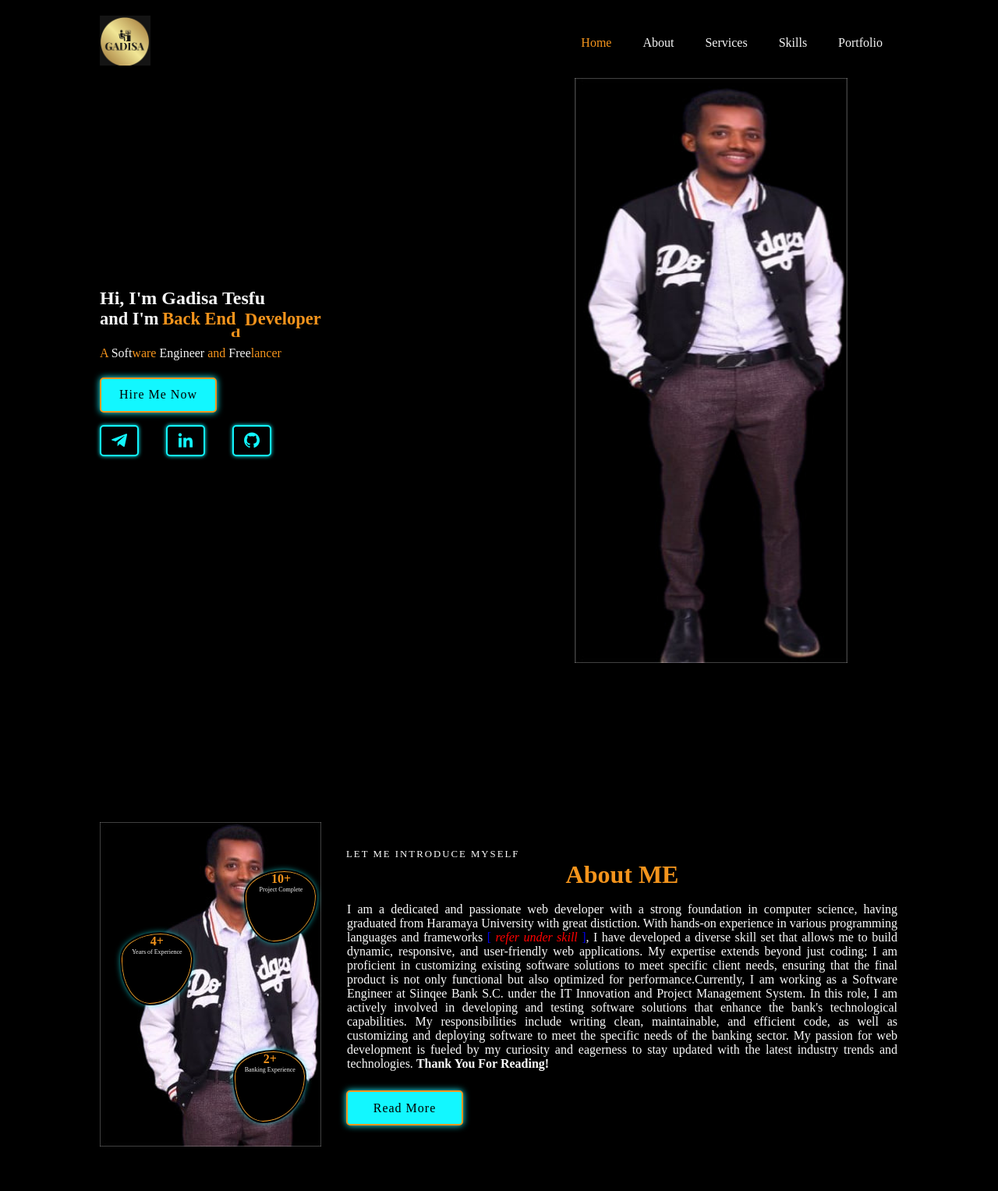
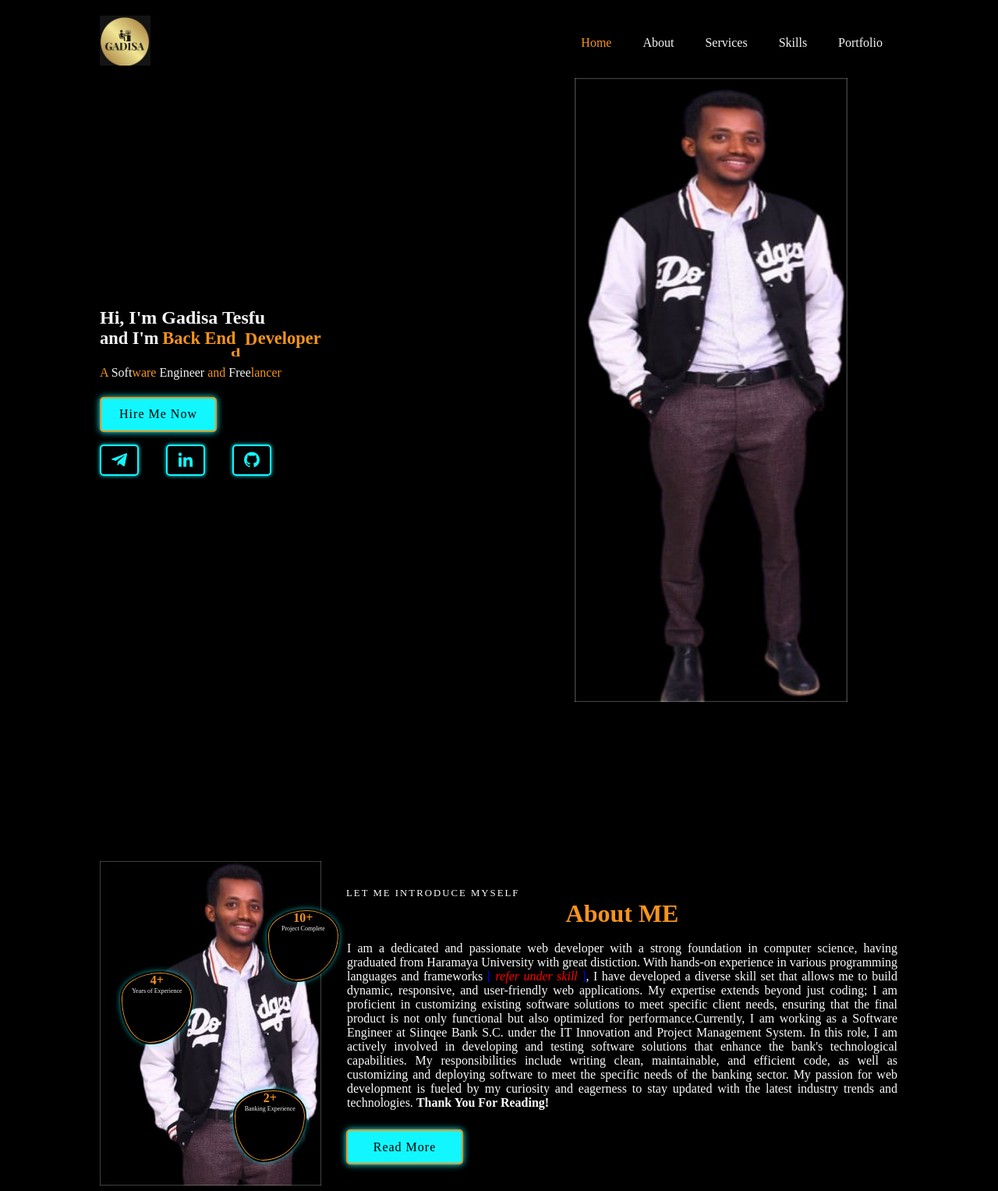
Before and after one commit to GadisaTesfu/portfolio, a plain HTML site: page index.html in a window 1280 px wide. Shown: the top 1527 px of the page at 78% size. Drawn offline with nearby package versions, Linux system fonts and the light colour scheme.

```diff
--- a/index.html
+++ b/index.html
@@ -52,7 +52,7 @@
         </div>
         <div class="home-image scroll-scale">
             <div class="img-box">
-                <img src="img/bgadisa.jpg" height="750px" alt="Gadisa's Photo">
+                <img src="img/bgadisa.jpg" height="800px" alt="Gadisa's Photo">
             </div>
             <!-- liquid section -->
         </div>
--- a/style.css
+++ b/style.css
@@ -396,7 +396,7 @@ a.btn:nth-child(2)::before{
 }
 
 .info-about2{
-    left: 66%;
+    left: 76%;
     top: 15%;
 }
 
```
